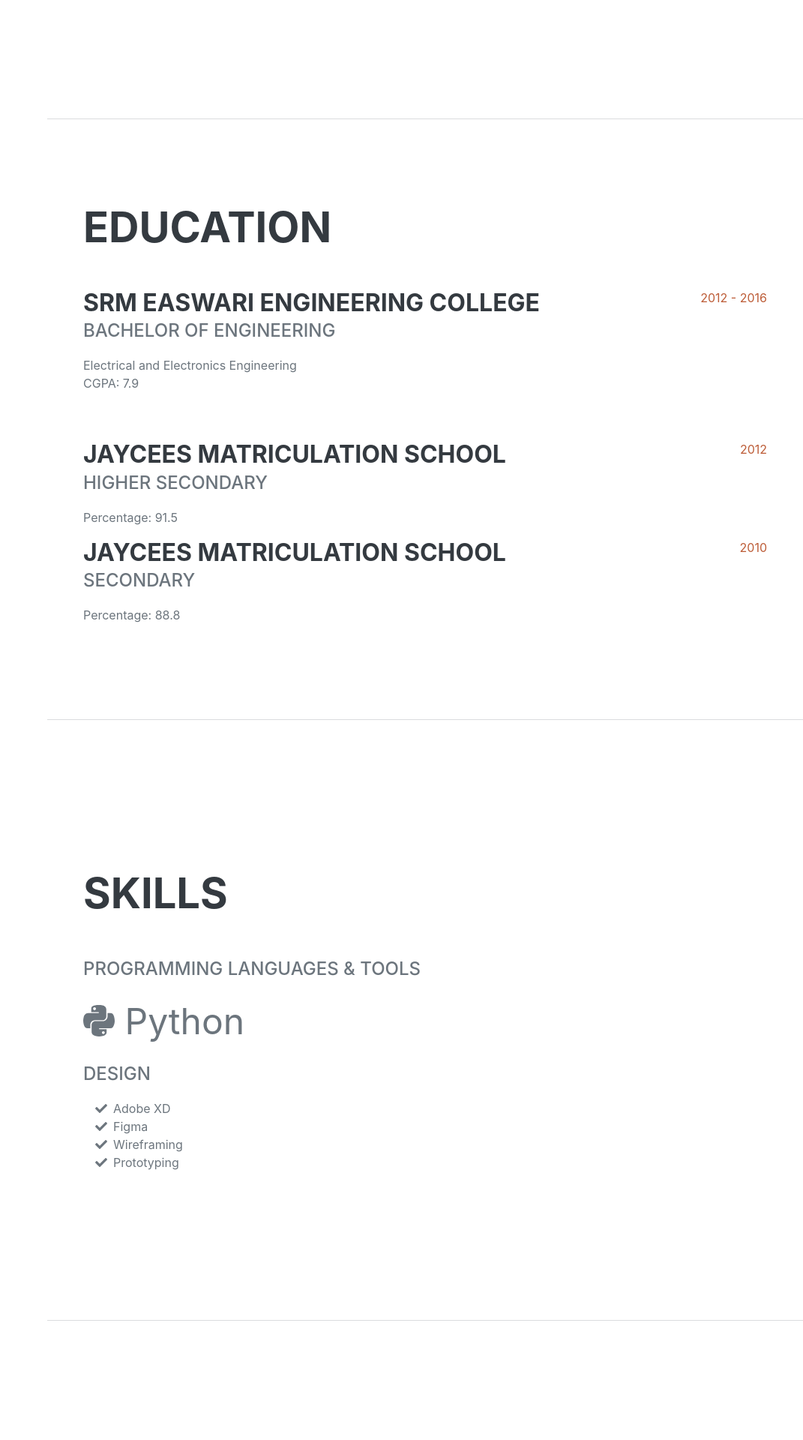
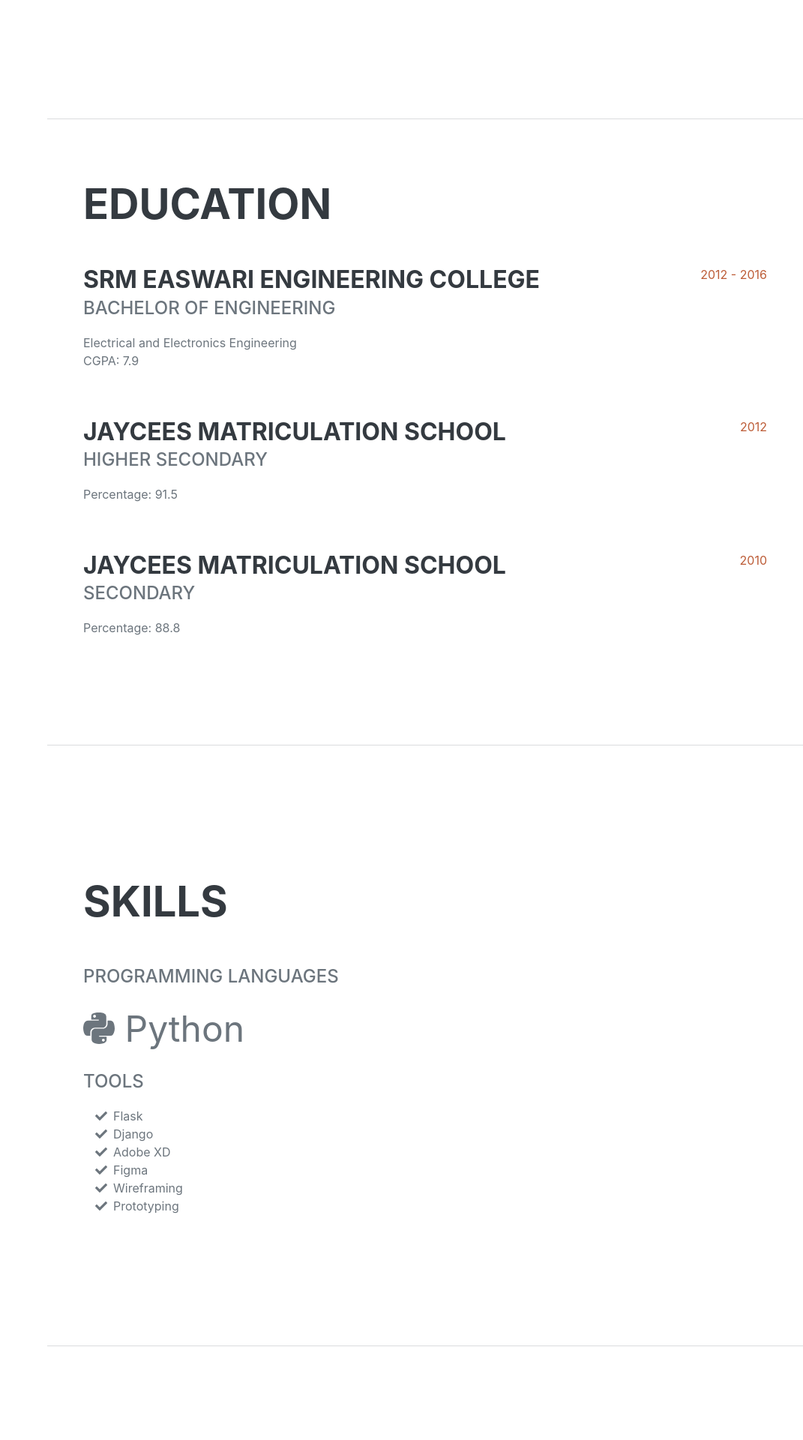
Before and after one commit to gpandia/profile, a Django app: page / in a window 1280 px wide. Shown: the part 1443-3363 px from the top of the page at 75% size, without its empty margins (209-1280 px from the left). Run offline with Django 4.2, Linux system fonts and the light colour scheme; some libraries are stand-ins or nearby versions; some web fonts are replaced.

Commit message:
second commit

```diff
--- a/djangoresume/settings.py
+++ b/djangoresume/settings.py
@@ -15,7 +15,7 @@ BASE_DIR = Path(__file__).resolve().parent.parent
 SECRET_KEY = 'django-insecure-m$2!9k^60q9k2wjcb7umd=k^r%054dx1psdj2lk=jh&#$klplo'
 
 # SECURITY WARNING: don't run with debug turned on in production!
-DEBUG = False
+DEBUG = True
 
 ALLOWED_HOSTS = []
 
--- a/resumesite/templates/home.html
+++ b/resumesite/templates/home.html
@@ -92,7 +92,7 @@
                         </div>
                         <div class="flex-shrink-0"><span class="text-primary">2012 - 2016</span></div>
                     </div>
-                    <div class="d-flex flex-column flex-md-row justify-content-between">
+                    <div class="d-flex flex-column flex-md-row justify-content-between mb-5">
                         <div class="flex-grow-1">
                             <h3 class="mb-0">Jaycees Matriculation School</h3>
                             <div class="subheading mb-3">Higher Secondary</div>
@@ -100,7 +100,7 @@
                         </div>
                         <div class="flex-shrink-0"><span class="text-primary">2012</span></div>
                     </div>
-                    <div class="d-flex flex-column flex-md-row justify-content-between">
+                    <div class="d-flex flex-column flex-md-row justify-content-between mb-5">
                         <div class="flex-grow-1">
                             <h3 class="mb-0">Jaycees Matriculation School</h3>
                             <div class="subheading mb-3">Secondary</div>
@@ -115,12 +115,20 @@
             <section class="resume-section" id="skills">
                 <div class="resume-section-content">
                     <h2 class="mb-5">Skills</h2>
-                    <div class="subheading mb-3">Programming Languages & Tools</div>
+                    <div class="subheading mb-3">Programming Languages</div>
                     <ul class="list-inline dev-icons">
                         <li class="list-inline-item"><i class="fab fa-python"></i> Python</li>
                     </ul>
-                    <div class="subheading mb-3">Design</div>
+                    <div class="subheading mb-3">Tools</div>
                     <ul class="fa-ul mb-0">
+                        <li>
+                            <span class="fa-li"><i class="fas fa-check"></i></span>
+                            Flask
+                        </li>
+                        <li>
+                            <span class="fa-li"><i class="fas fa-check"></i></span>
+                            Django
+                        </li>
                         <li>
                             <span class="fa-li"><i class="fas fa-check"></i></span>
                             Adobe XD
@@ -146,7 +154,7 @@
                 <div class="resume-section-content">
                     <h2 class="mb-5">Interests</h2>
                     <p>Apart from being a Programmer, I enjoy most of my time being outdoors. I enjoy playing cricket and Football.</p>
-                    <p class="mb-0">When forced indoors, I follow a number of sci-fi and crime-action genre movies and television shows. I like to spend time working with cyber security.</p>
+                    <p class="mb-0">When forced indoors, I follow a number of sci-fi and crime-action genre movies and television shows.</p>
                 </div>
             </section>
             <hr class="m-0" />
@@ -166,13 +174,19 @@
                     </ul>
                 </div>
             </section>
+            <hr class="m-0" />
+
             <section class="resume-section" id="projects">
                 <div class="resume-section-content">
                     <h2 class="mb-5">Projects</h2>
                     <ul class="fa-ul mb-0">
                         <li>
-                            <span class="fa-li"><i class="fas fa-trophy text-warning"></i></span>
+                            <span class="fa-li"><i class="fas fa-check"></i></span>
                             Profile site
+                        </li>
+                        <li>
+                            <span class="fa-li"><i class="fas fa-check"></i></span>
+                            <a href="http://stutrack.herokuapp.com/" >To-Do List tracker</a>
                         </li>
                     </ul>
                 </div>
```
